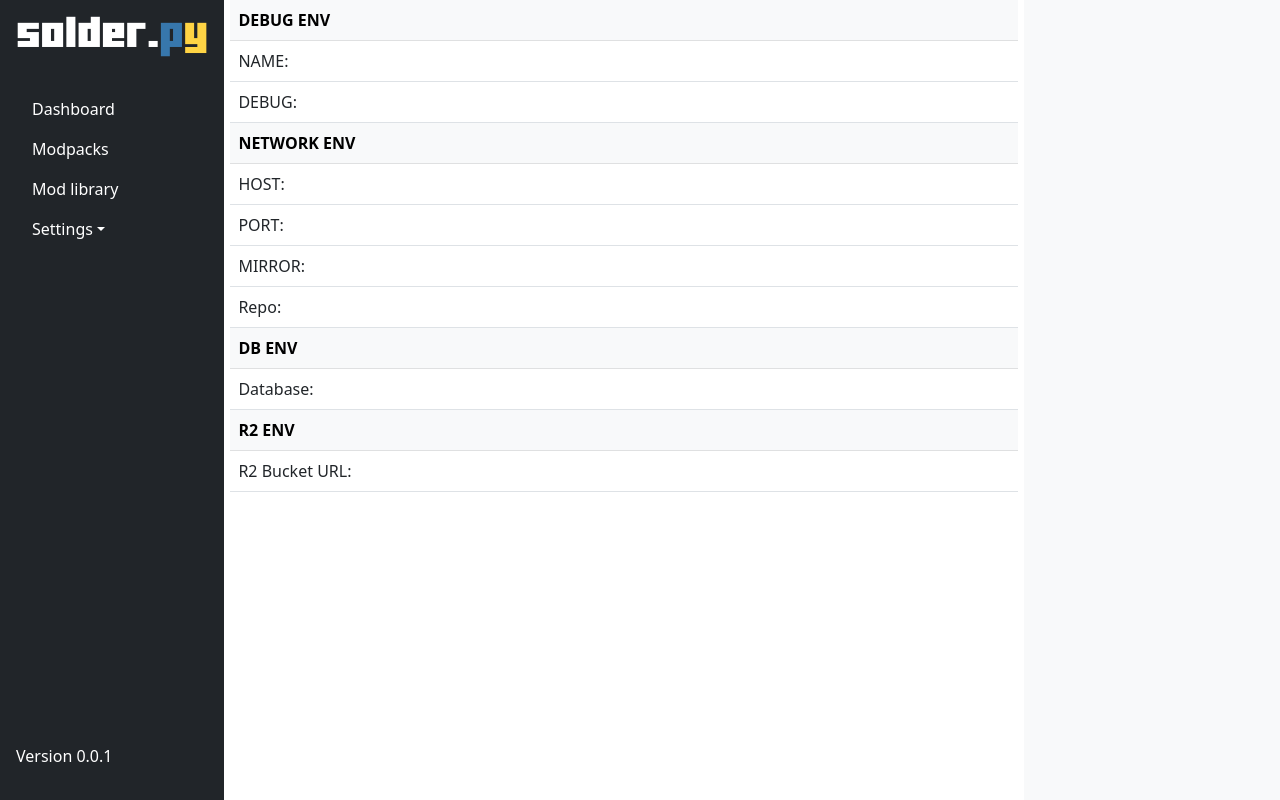
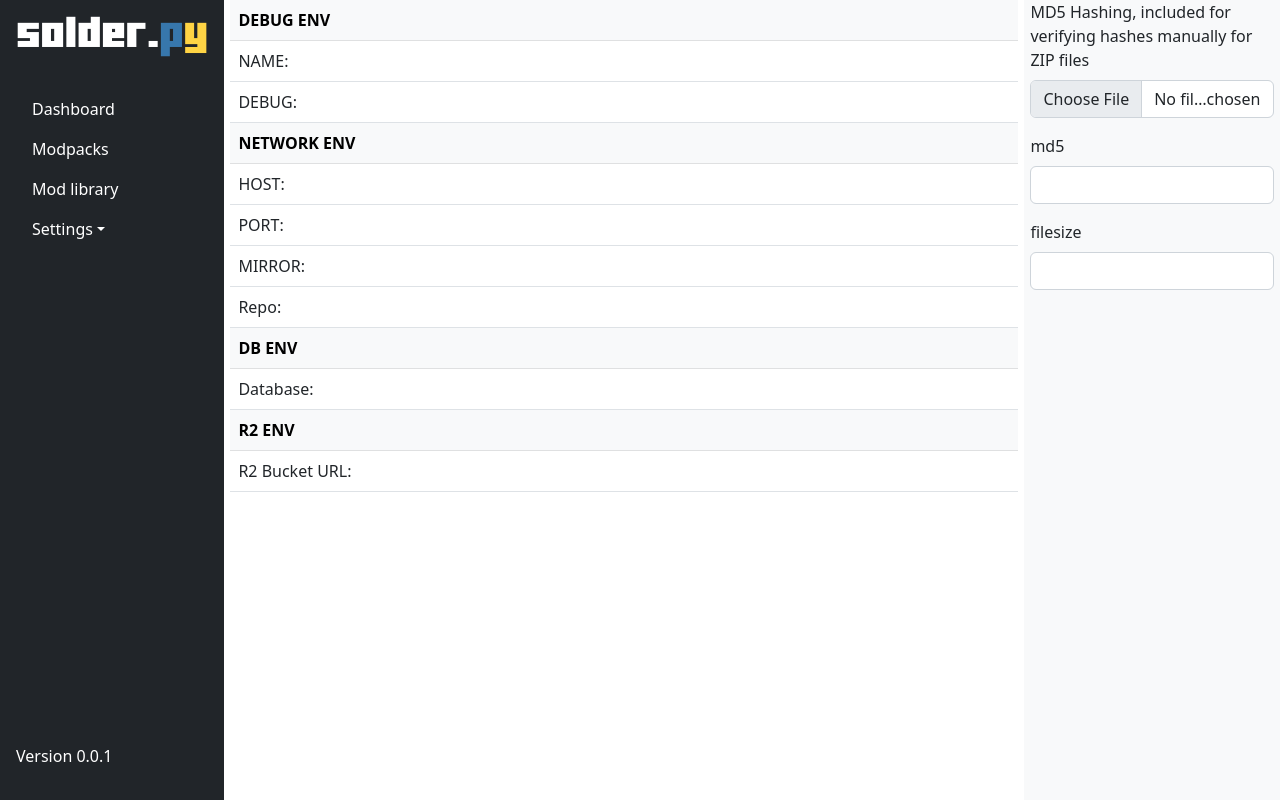
Before and after one commit to Thorfusion/solder.py, a Flask app: template templates/mainsettings.html in a window 1280 px wide. Run offline with Flask 3, Linux system fonts and the light colour scheme; the template is opened without the code that fills it, so the values that code supplies are empty; some libraries are stand-ins or nearby versions.

Commit message:
add md5 hashing to mainsettings
to be used to verify md5 hashing

```diff
--- a/templates/mainsettings.html
+++ b/templates/mainsettings.html
@@ -69,3 +69,27 @@
 </div>
 
 {% endblock %}
+
+{%block aside%}
+<div class="">
+  <form method="post" action="" enctype="multipart/form-data">
+    <div class="mb-3">
+      <label for="formFile" class="form-label">MD5 Hashing, included for verifying hashes manually for ZIP files</label>
+      <input class="form-control" type="file" id="file" onchange="hashmd5(); filesizecalc(this);">
+    </div>
+    <div class="mb-3">
+      <label for="md5" class="form-label">md5</label>
+      <input type="text" class="form-control" name="md5" id="md5" readonly>
+    </div>
+    <div class="mb-3">
+      <label for="filesize" class="form-label">filesize</label>
+      <input type="text" class="form-control" name="filesize" id="filesize" readonly>
+    </div>
+  </form>
+</div>
+
+
+<script src="{{ url_for('static',filename='js/solderpy.js') }}"></script>
+<script src="{{ url_for('static',filename='js/md5.min.js') }}"></script>
+
+{% endblock %}
```
